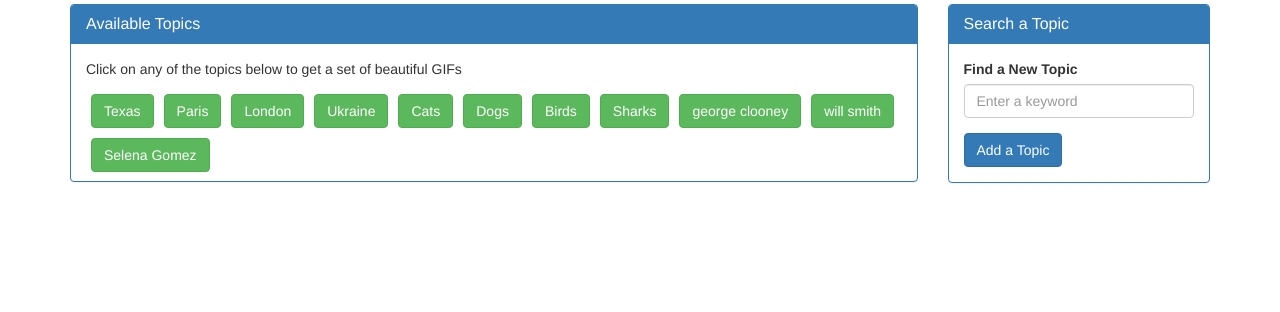
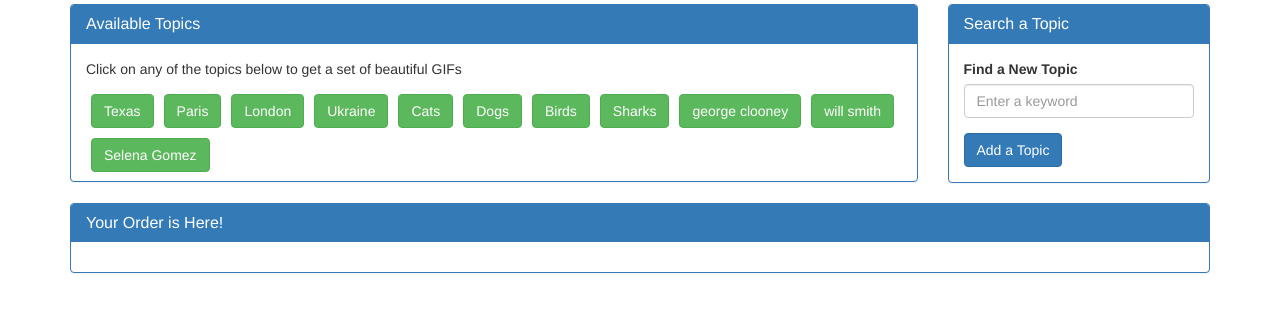
Before and after one commit to AliSalman86/HW4-Giftastic, a PHP site: page /index.html in a window 1280 px wide. Shown: the part 274-586 px from the top of the page. Run offline with PHP 8.4, Linux system fonts and the light colour scheme; some libraries are stand-ins or nearby versions.

Commit message:
<adding gifs well>

```diff
--- a/assets/css/style.css
+++ b/assets/css/style.css
@@ -9,3 +9,7 @@
 #gifs-go-here {
     width: 100%;
 }
+
+.innerRows {
+    height: 425px;
+}
--- a/assets/js/giftastic.js
+++ b/assets/js/giftastic.js
@@ -23,7 +23,7 @@ $(document).ready(function() {
                 console.log(response);
                 $('#gifs-go-here').empty();
                 for (var i = 0; i < response.data.length; i++) {
-                    var topicDiv = $('<div>').addClass('col-sm-3')
+                    var topicDiv = $('<div>').addClass('col-sm-3 innerRows')
                     var p = $('<p>').text(response.data[i].rating);
                     // importing the still url of the image
                     var topicImg = $('<img>').attr('src', response.data[i].images.fixed_height_still.url);
--- a/index.html
+++ b/index.html
@@ -41,9 +41,16 @@
                 </div>
             </div>
         </div>
-        <div class="row">
-            <div id="gifs-go-here"></div>
-        </div>
+        <div class="panel panel-primary">
+                    <div class="panel-heading">
+                        <h3 class="panel-title">Your Order is Here!</h3>
+                    </div>
+                    <div class="panel-body">
+                        <div class="row">
+                            <div id="gifs-go-here"></div>
+                        </div>
+                    </div>
+                </div>
     </div>
 
     <script src = 'assets/js/giftastic.js'></script>
```
